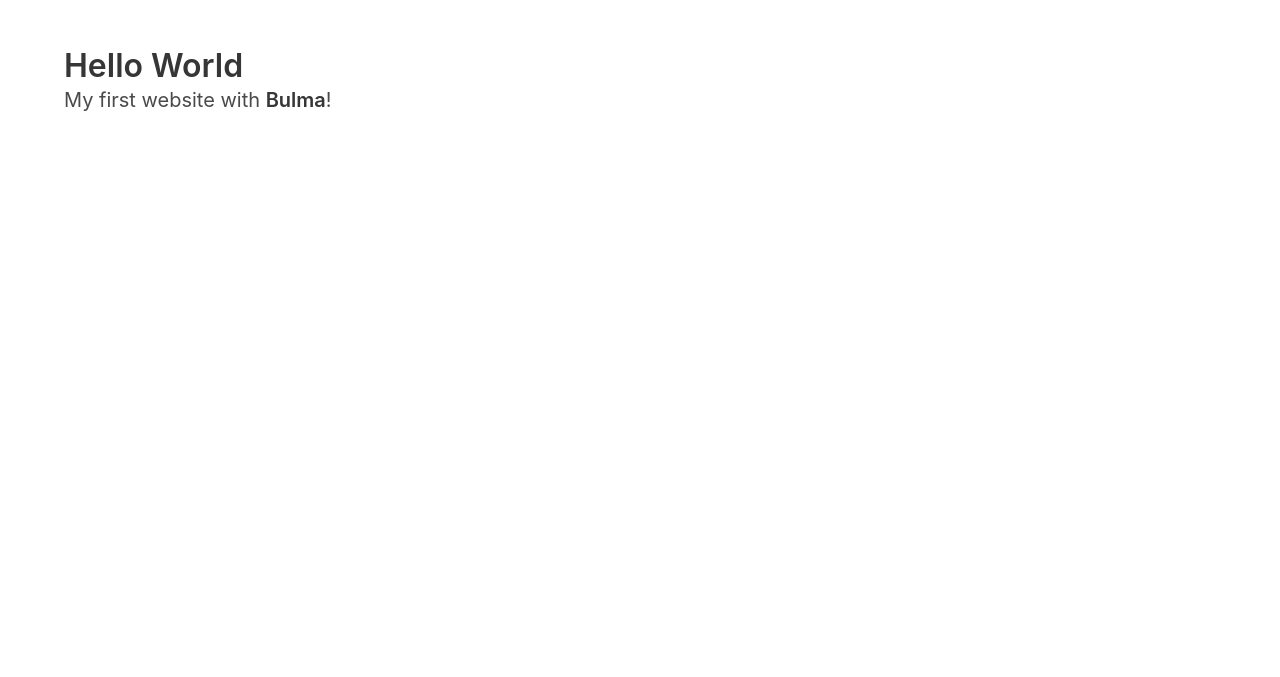
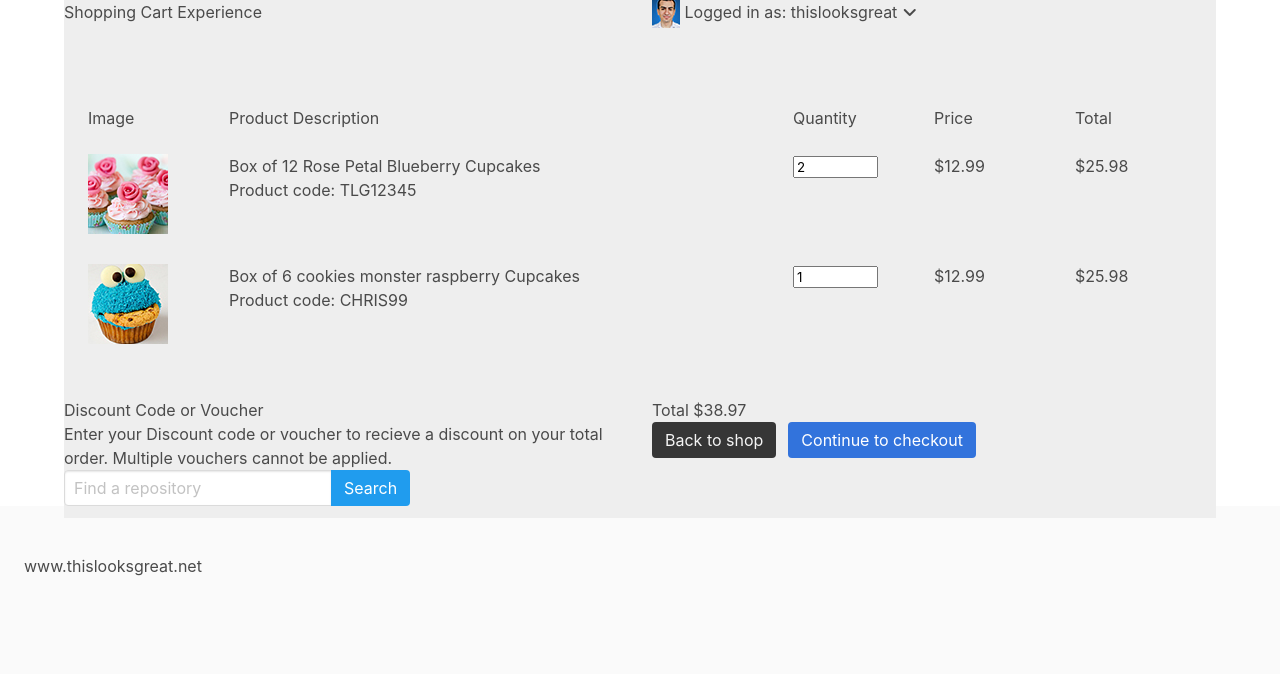
Before and after one commit to DOUARA/React-Shopping-Cart, a plain HTML site: page index.html in a window 1280 px wide. Drawn offline with nearby package versions, Linux system fonts and the light colour scheme.

Commit message:
page markup

```diff
--- a/assets/css/style.css
+++ b/assets/css/style.css
@@ -0,0 +1,11 @@
+.container {
+    background: #eee;
+}
+/*
+header {
+    background: black;
+}
+.logo {
+    background:red;
+    text-align:left;
+}
--- a/index.html
+++ b/index.html
@@ -5,19 +5,138 @@
     <meta name="viewport" content="width=device-width, initial-scale=1.0">
     <meta http-equiv="X-UA-Compatible" content="ie=edge">
     <title> Simple Shoping Cart With Bulma Framework</title>
+    <script src="https://use.fontawesome.com/374316767a.js"></script>
     <link rel="stylesheet" href="https://cdnjs.cloudflare.com/ajax/libs/bulma/0.7.2/css/bulma.min.css">
     <link rel="stylesheet" href="assets/css/style.css">
 </head>
 <body>
-    <section class="section">
-        <div class="container">
-          <h1 class="title">
-            Hello World
-          </h1>
-          <p class="subtitle">
-            My first website with <strong>Bulma</strong>!
-          </p>
-        </div>
-      </section>
+    <div class="container">
+        <header class="columns header">
+            <div class="column logo">
+                <h1> Shopping Cart Experience  </h1>
+            </div> <!-- logo -->
+
+            <div class="column user-info">
+                <img src="images/profile.jpg" alt="profile pic">
+                <div class="dropdown is-hoverable">
+                    <div class="dropdown-trigger">
+                        Logged in as:
+                        <span aria-haspopup="true" aria-controls="dropdown-menu4">
+                        <span> thislooksgreat</span>
+                            <span class="icon is-small">
+                                <i class="fa fa-angle-down" aria-hidden="true"></i>
+                            </span>
+                        </span>
+                    </div>
+                    <div class="dropdown-menu" id="dropdown-menu4" role="menu">
+                        <div class="dropdown-content">
+                            <a class="dropdown-item">
+                               Logout
+                            </a>
+                        </div>
+                </div>
+            </div> <!-- user info -->
+        </header> <!-- header -->
+
+        <section class="section products-table">
+            <div class="columns table-header">
+                <div class="column">
+                    Image
+                </div>
+                <div class="column is-half">
+                    Product Description
+                </div>
+                <div class="column">
+                    Quantity
+                </div>
+                <div class="column">
+                    Price
+                </div>
+                <div class="column">
+                    Total
+                </div>
+            </div> <!-- table heading -->
+
+            <div class="columns product-row">
+                <div class="column">
+                    <img src="images/rose.jpg" alt="rose image">
+                </div>
+                <div class="column is-half">
+                    <h2>Box of 12 Rose Petal Blueberry Cupcakes</h2>
+                    <span>Product code: TLG12345</span>
+                </div>
+                <div class="column">
+                    <input type="number" name="quantity" min="1" max="100" value="2">
+                </div>
+                <div class="column">
+                    $12.99
+                </div>
+                <div class="column">
+                    $25.98
+                </div>
+            </div> <!-- product row -->
+
+            <div class="columns product-row">
+                <div class="column">
+                    <img src="images/cookie.jpg" alt="cookie image">
+                </div>
+                <div class="column is-half">
+                    <h2>Box of 6 cookies monster raspberry Cupcakes</h2>
+                    <span>Product code: CHRIS99 </span>
+                </div>
+                <div class="column">
+                    <input type="number" name="quantity" min="1" max="100" value="1">
+                </div>
+                <div class="column">
+                    $12.99
+                </div>
+                <div class="column">
+                    $25.98
+                </div>
+            </div> <!-- product row-->
+        </section>
+
+        <section class="columns checkout">
+
+            <div class="column discount">
+                <h1> Discount Code or Voucher  </h1>
+                <p>
+                    Enter your Discount code or voucher to recieve a discount on your total order.
+                    Multiple vouchers cannot be applied.
+                </p>
+
+                <div class="field has-addons">
+                    <div class="control">
+                        <input class="input" type="text" placeholder="Find a repository">
+                    </div>
+                    <div class="control">
+                        <a class="button is-info">
+                            Search
+                        </a>
+                    </div>
+                </div>
+            </div>
+
+            <div class="column submit-form">
+               <span class="total">Total $38.97</span>
+               <div class="field is-grouped">
+                    <p class="control">
+                        <a class="button is-dark">
+                             Back to shop
+                        </a>
+                    </p>
+                    <p class="control">
+                        <a class="button is-link">
+                             Continue to checkout
+                        </a>
+                    </p>
+                </div>
+            </div>
+        </section> <!-- checkout -->
+    </div> <!-- container -->
+
+    <footer class="footer">
+        www.thislooksgreat.net
+    </footer>
 </body>
 </html>
```
